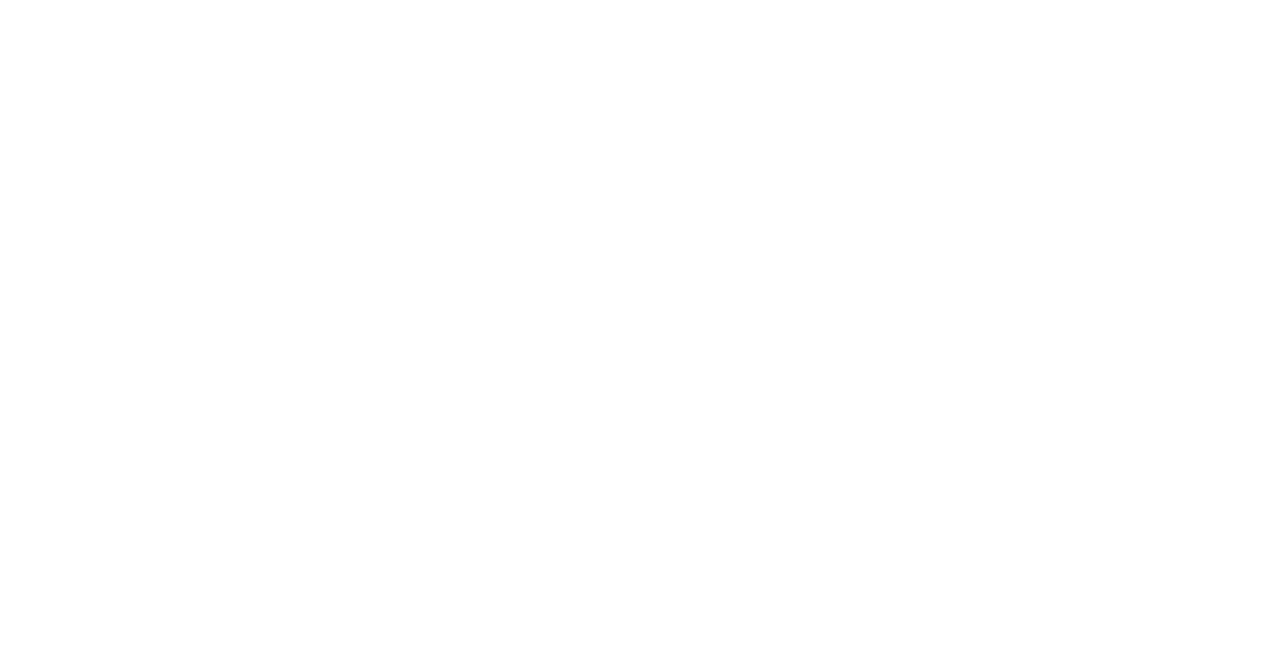
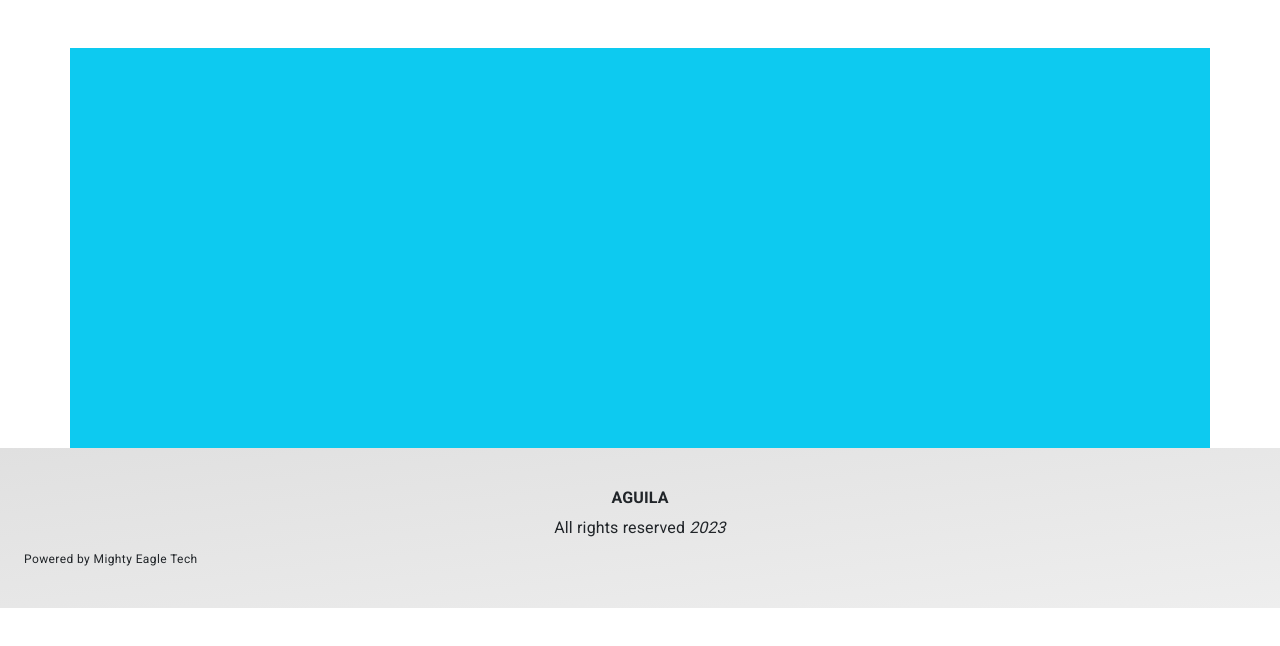
Before and after one commit to MightyEagle96/aguilawebclient, a React (Create React App) app: page /examConcluded in a window 1280 px wide. Before the commit this address had no page. Shown: the top 646 px of the page. Built offline with nearby package versions, Linux system fonts and the light colour scheme.

Commit message:
made changes

```diff
--- /dev/null
+++ b/src/components/MyFooter.css
@@ -0,0 +1,4 @@
+.myFooter {
+  background-image: linear-gradient(to right bottom, #e0e0e0, #eeeeee);
+  min-height: 20vh;
+}
--- /dev/null
+++ b/src/components/MyFooter.jsx
@@ -0,0 +1,26 @@
+import { Typography } from "@mui/material";
+import React from "react";
+import "./MyFooter.css";
+
+function MyFooter() {
+  return (
+    <div className="myFooter d-flex align-items-center">
+      <div className="col-12">
+        <Typography textAlign={"center"} fontWeight={600} gutterBottom>
+          AGUILA
+        </Typography>
+        <Typography textAlign={"center"} gutterBottom>
+          All rights reserved{" "}
+          <i class="fas fa-copyright    "> {new Date().getFullYear()}</i>
+        </Typography>
+        <div className="ps-4">
+          <Typography variant="caption" gutterBottom>
+            Powered by Mighty Eagle Tech
+          </Typography>
+        </div>
+      </div>
+    </div>
+  );
+}
+
+export default MyFooter;
--- /dev/null
+++ b/src/pages/ExamConcluded.jsx
@@ -0,0 +1,13 @@
+import React from "react";
+import MyFooter from "../components/MyFooter";
+
+export default function ExamConcluded() {
+  return (
+    <div className="mb-5 mt-5">
+      <div style={{ height: 400 }}>
+        <div className="container h-100 bg-info"></div>
+      </div>
+      <MyFooter />
+    </div>
+  );
+}
--- a/src/pages/ExamPage.jsx
+++ b/src/pages/ExamPage.jsx
@@ -54,16 +54,6 @@ export default function ExamPage() {
   };
 
   const sendAnswer = async (e) => {
-    if (e.target) {
-      const body = {
-        answer: e.target.value,
-        subject: activeSubject._id,
-        questionId: questions.questions[getIndex(activeSubject._id)]._id,
-      };
-
-      const { data } = await httpService.post("saveResponse", body);
-      if (data) setMyResponses(data);
-    }
     if (e) {
       const body = {
         answer: e,
@@ -113,20 +103,24 @@ export default function ExamPage() {
     }
   };
 
-  const keyPress = async (e) => {
+  const keyPress = (e) => {
     if (questions) {
       if (e.code === "KeyA") {
         const option = questions.questions[getIndex(activeSubject._id)].optionA;
-        await sendAnswer(option);
+
+        sendAnswer(option);
       } else if (e.code === "KeyB") {
         const option = questions.questions[getIndex(activeSubject._id)].optionB;
-        await sendAnswer(option);
+
+        sendAnswer(option);
       } else if (e.code === "KeyC") {
         const option = questions.questions[getIndex(activeSubject._id)].optionC;
-        await sendAnswer(option);
+
+        sendAnswer(option);
       } else if (e.code === "KeyD") {
         const option = questions.questions[getIndex(activeSubject._id)].optionD;
-        await sendAnswer(option);
+
+        sendAnswer(option);
       } else if (e.code === "KeyN") {
         const questionData = questions;
 
@@ -153,18 +147,18 @@ export default function ExamPage() {
     }).then(async (result) => {
       if (result.isConfirmed) {
         const { data } = await httpService("submit");
-        console.log(data);
+
+        if (data) {
+          sessionStorage.removeItem("aguilaClient");
+
+          window.location.assign("/examConcluded");
+        }
       }
     });
   };
 
   useEffect(() => {
     viewResponses();
-    window.addEventListener("beforeunload", (e) => {
-      e.preventDefault();
-      e.returnValue =
-        "Refreshing this page will disrupt your exam. Are you sure?";
-    });
 
     window.addEventListener("keypress", keyPress);
   }, [questions, activeSubject]);
@@ -206,10 +200,9 @@ export default function ExamPage() {
                 </div>
                 <div className="row">
                   <div className="col-lg-6">
-                    <FormControl>
-                      <RadioGroup>
+                    <FormControl onChange={(e) => sendAnswer(e.target.value)}>
+                      <RadioGroup name="hello">
                         <FormControlLabel
-                          onClick={sendAnswer}
                           className="mb-3"
                           checked={checkAnswer(
                             questions.questions[getIndex(activeSubject._id)]
@@ -227,7 +220,6 @@ export default function ExamPage() {
                           }`}
                         />
                         <FormControlLabel
-                          onClick={sendAnswer}
                           className="mb-3"
                           checked={checkAnswer(
                             questions.questions[getIndex(activeSubject._id)]
@@ -245,7 +237,6 @@ export default function ExamPage() {
                           }`}
                         />
                         <FormControlLabel
-                          onClick={sendAnswer}
                           className="mb-3"
                           checked={checkAnswer(
                             questions.questions[getIndex(activeSubject._id)]
@@ -263,7 +254,6 @@ export default function ExamPage() {
                           }`}
                         />
                         <FormControlLabel
-                          onClick={sendAnswer}
                           className="mb-3"
                           checked={checkAnswer(
                             questions.questions[getIndex(activeSubject._id)]
--- a/src/routes/index.js
+++ b/src/routes/index.js
@@ -1,10 +1,14 @@
 import { BrowserRouter, Route, Routes } from "react-router-dom";
 import { loggedInUser } from "../httpService";
+import ExamConcluded from "../pages/ExamConcluded";
 import ExamPage from "../pages/ExamPage";
 import HomePage from "../pages/HomePage";
 
 export default function MainRoutes() {
-  const publicRoutes = [{ path: "/", component: HomePage }];
+  const publicRoutes = [
+    { path: "/", component: HomePage },
+    { path: "/examConcluded", component: ExamConcluded },
+  ];
 
   const privateRoutes = [{ path: "/", component: ExamPage }];
   return (
```
